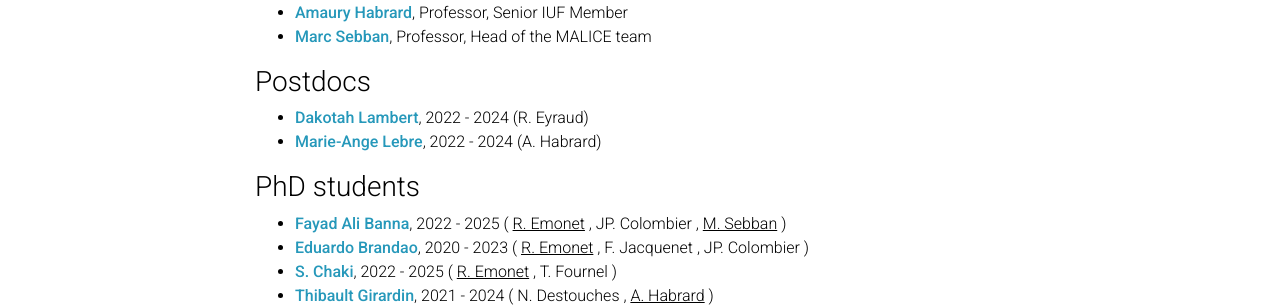
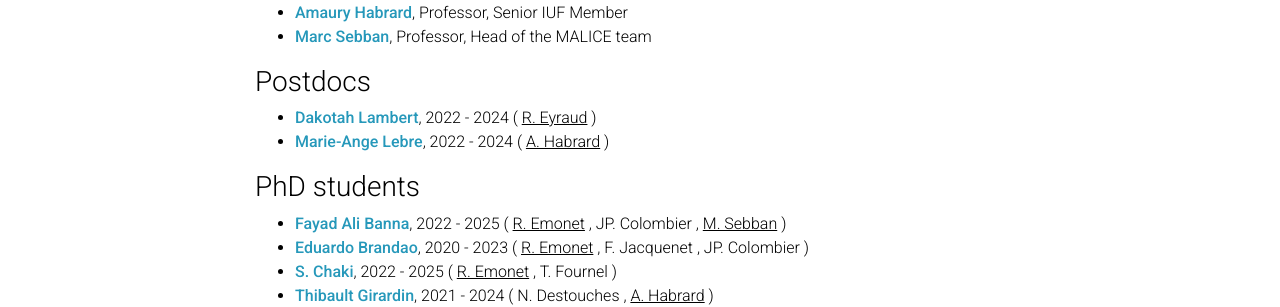
Before and after one commit to labhc-malice/labhc-malice.github.io, a Jekyll site: the page built from _pages/team.md, in a window 1280 px wide and 937 px high. Shown: the part 399-706 px from the top of the window. Built offline with Jekyll 4.4.1, drawn with Linux system fonts in a browser that asks for light colours; comment, search, counter and statistics services are not loaded; a style sheet for code colours, icons or effects is not loaded.

Commit message:
Fix postdoc supervisors

```diff
--- a/_pages/team.md
+++ b/_pages/team.md
@@ -19,6 +19,8 @@
   {% endfor %}
 </ul>
 
+{% assign faculty_lastnames = site.data.faculty | map: 'lastname' %}
+
 
 <h3>Postdocs</h3>
 
@@ -28,7 +30,22 @@
     <li>
       <strong><a href="{{ postdoc.url }}" target="_blank">{{ postdoc.firstname }} {{ postdoc.lastname }}</a></strong>,
       {{ postdoc.starting_date }} - {{ postdoc.end_date}}
-      ({% for supervisor in postdoc.supervisor %}{{ supervisor }}{% if forloop.last %}{% else %}, {% endif %}{% endfor %})<br>
+      ({% for supervisor in postdoc.supervisor %}
+        {% assign supervisor_parts = supervisor | split: '. ' %}
+        {% if supervisor_parts.size > 1 %}
+          {% assign supervisor_lastname = supervisor_parts[1] | remove: ' ' %}
+        {% else %}
+          {% assign supervisor_lastname = supervisor %}
+        {% endif %}
+
+        {% if faculty_lastnames contains supervisor_lastname %}
+          <u>{{ supervisor }}</u>
+        {% else %}
+          {{ supervisor }}
+        {% endif %}
+
+        {% if forloop.last %}{% else %}, {% endif %}
+      {% endfor %})<br>
     </li>
   {% endfor %}
 </ul>
@@ -38,8 +55,6 @@
 
 <ul>
   {% assign phd_students = site.data.phdstudents | sort: 'lastname' %}
-  {% assign faculty_lastnames = site.data.faculty | map: 'lastname' %}
-
   {% for student in phd_students %}
     <li>
       <strong><a href="{{ student.url }}" target="_blank">{{ student.firstname }} {{ student.lastname }}</a></strong>,
```
